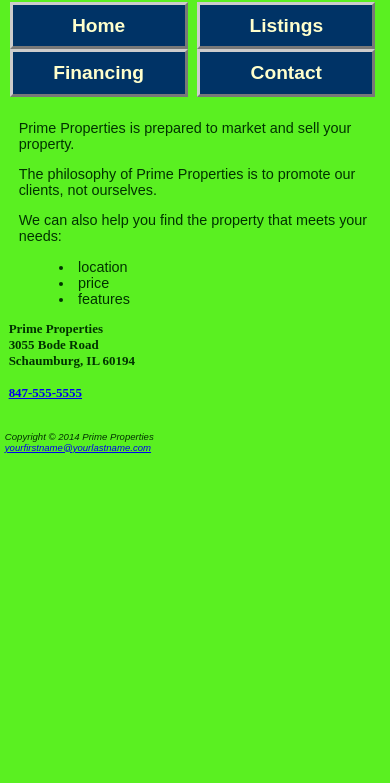
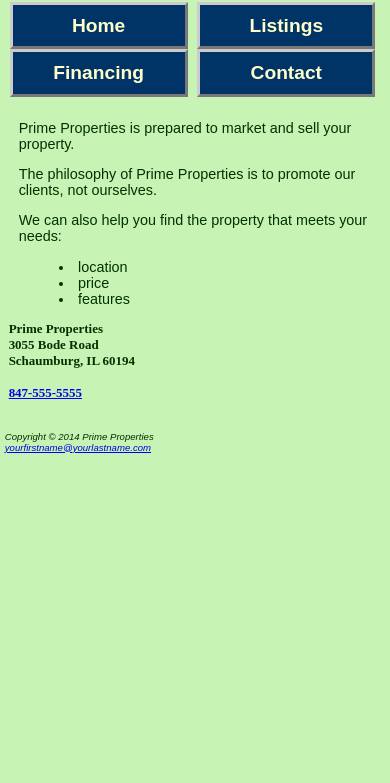
Before and after one commit to sailoroftheseas/SASS_Assignment, a plain HTML site: page index.html in a window 390 px wide. Shown: the part 61-844 px from the top of the page. Drawn offline with Linux system fonts and the light colour scheme; files whose address does not match are found by name.

Commit message:
merged with gh-pages

```diff
--- a/Styling/CSS/prime.css
+++ b/Styling/CSS/prime.css
@@ -9,7 +9,7 @@ header, nav, main, footer {
 
 body {
   /*  background-color: #000033;*/
-  background-color: #5af021;
+  background-color: #c7f3b4;
   background-image: url(primehorizontal.png);
   color: #003300;
   font-family: Arial, Helvetica, sans-serif;
@@ -21,7 +21,7 @@ body {
   max-width: 960px;
   margin-right: auto;
   margin-left: auto;
-  background-color: #5af021;
+  background-color: #c7f3b4;
   padding: 0 0 20px 30px;
   border: 1px ridge #00332B;
   border-radius: 15px;
@@ -135,7 +135,7 @@ footer {
   body {
     margin: 0;
     padding: 0;
-    background-color: #5af021;
+    background-color: #c7f3b4;
     background-image: none;
   }
 
```
